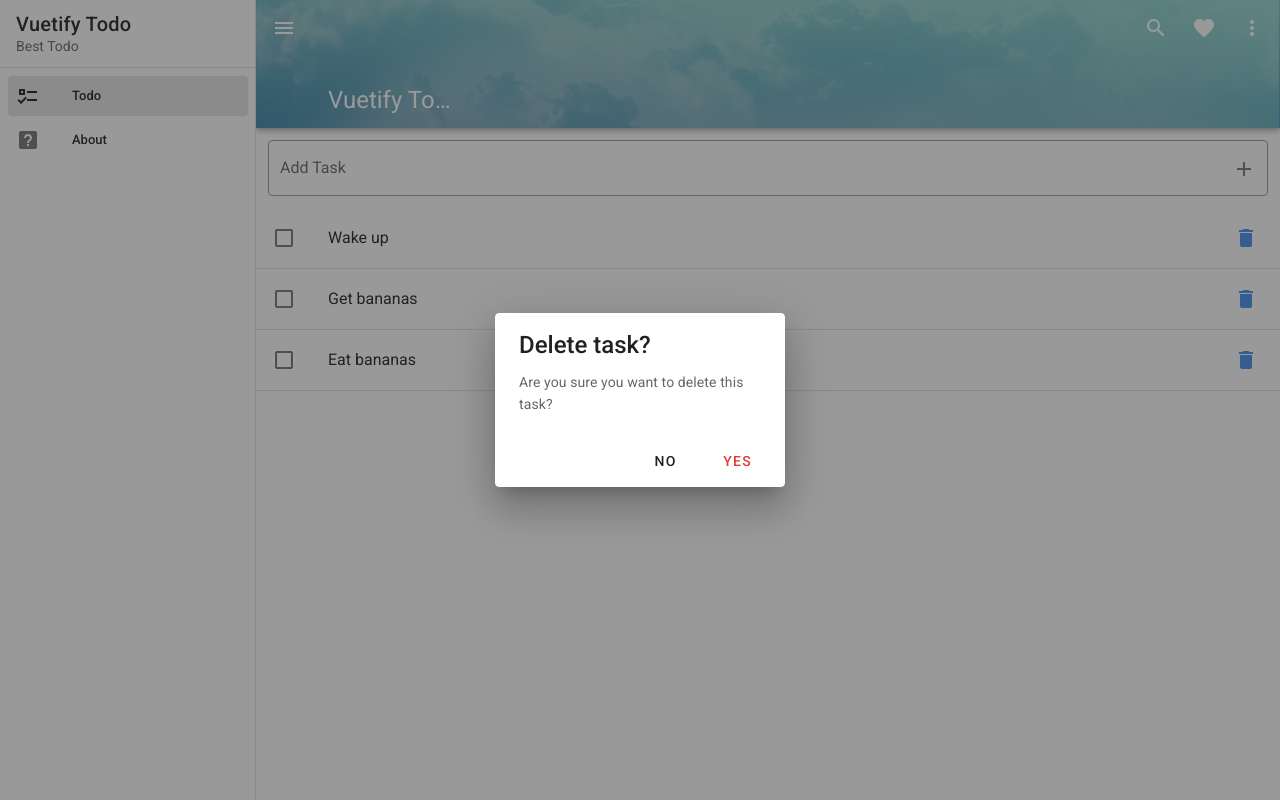
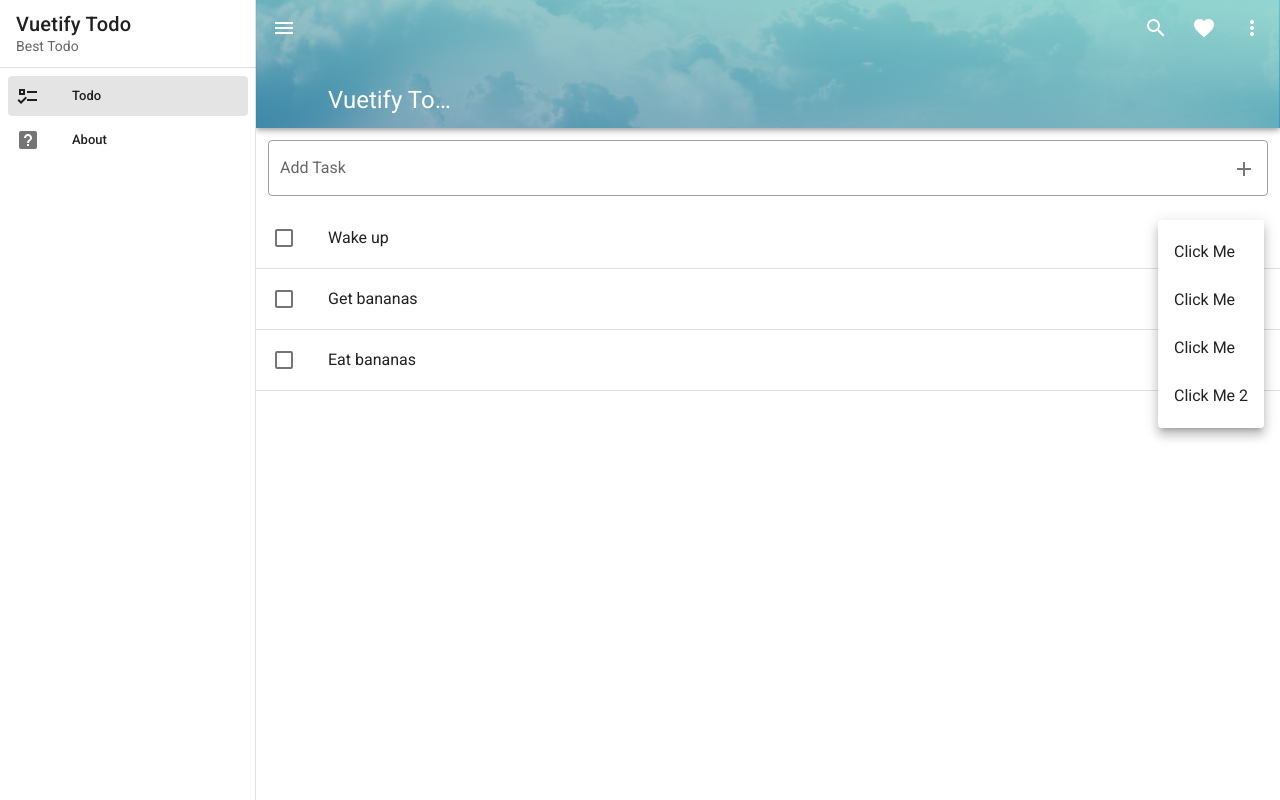
Before and after one commit to MrNedNick/vuetify-todo-mobile, a Vue app: page /#/ in a window 1280 px wide. Both pictures are taken after a click on the button 1246 px from the left and 238 px from the top of the page. Built offline with nearby package versions, Linux system fonts and the light colour scheme.

Commit message:
Add TaskMenu component

```diff
--- a/src/components/Todo/Task.vue
+++ b/src/components/Todo/Task.vue
@@ -18,9 +18,7 @@
         </v-list-item-content>
 
         <v-list-item-action>
-          <v-btn @click.stop="dialogs.delete = true" icon>
-            <v-icon color="primary lighten-1">mdi-delete</v-icon>
-          </v-btn>
+          <task-menu />
         </v-list-item-action>
       </template>
     </v-list-item>
@@ -45,7 +43,8 @@
       }
     },
     components: {
-      'dialog-delete': require('@/components/Todo/Dialogs/DialogDelete.vue').default
+      'dialog-delete': require('@/components/Todo/Dialogs/DialogDelete.vue').default,
+      'task-menu': require('@/components/Todo/TaskMenu.vue').default
     }
 };
 </script>
--- /dev/null
+++ b/src/components/Todo/TaskMenu.vue
@@ -0,0 +1,44 @@
+<template>
+  <v-menu
+    bottom
+    left
+  >
+    <template
+      v-slot:activator="{ on, attrs }"
+    >
+      <v-btn
+        color="primary"
+        v-bind="attrs"
+        v-on="on"
+        icon
+      >
+        <v-icon>mdi-dots-vertical</v-icon>
+      </v-btn>
+    </template>
+
+    <v-list>
+      <v-list-item
+        v-for="(item, i) in items"
+        :key="i"
+      >
+        <v-list-item-title>{{ item.title }}</v-list-item-title>
+      </v-list-item>
+    </v-list>
+  </v-menu>
+</template>
+
+<script>
+export default {
+    data: () => ({
+        items: [
+            { title: 'Click Me' },
+            { title: 'Click Me' },
+            { title: 'Click Me' },
+            { title: 'Click Me 2' },
+        ],
+    }),
+};
+</script>
+
+<style>
+</style>
```
